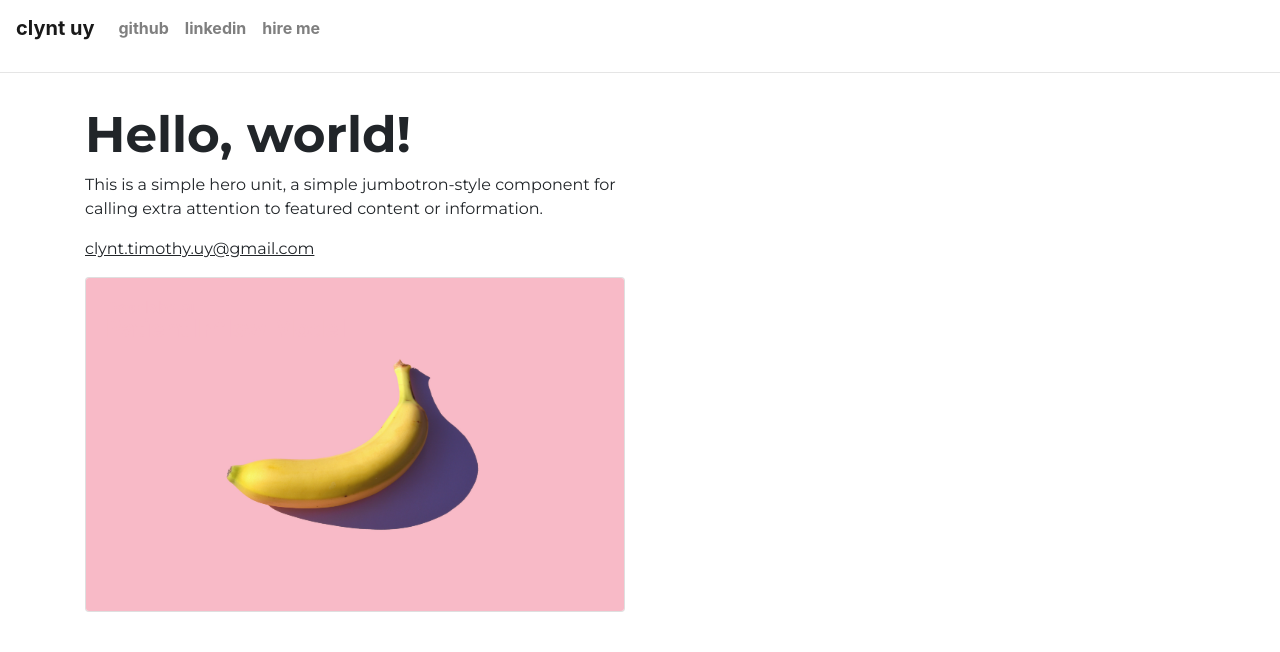
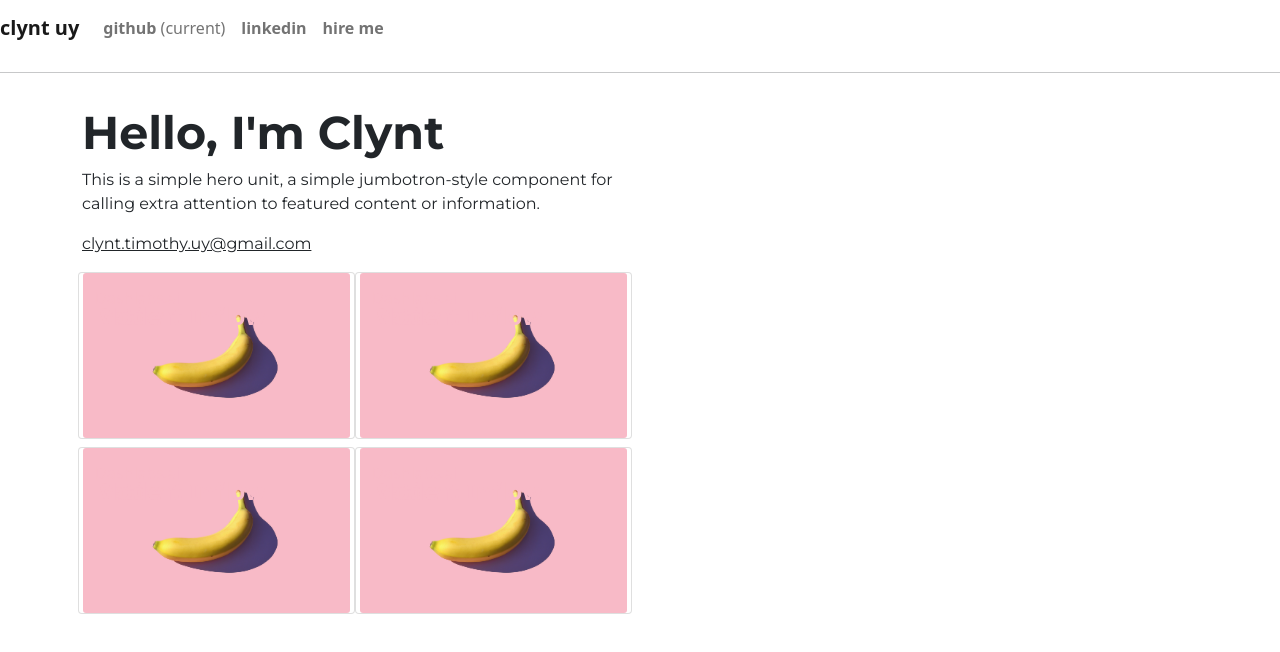
Before and after one commit to clyntu/clyntu.github.io, a plain HTML site: page index.html in a window 1280 px wide. Drawn offline with nearby package versions, Linux system fonts and the light colour scheme.

Commit message:
added data-bs-*

```diff
--- a/index.html
+++ b/index.html
@@ -8,17 +8,17 @@
   <link rel="preconnect" href="https://fonts.googleapis.com">
   <link rel="preconnect" href="https://fonts.gstatic.com" crossorigin>
   <link href="https://fonts.googleapis.com/css2?family=Montserrat:wght@400;700&display=swap" rel="stylesheet">
-  <link rel="stylesheet" href="https://maxcdn.bootstrapcdn.com/bootstrap/4.0.0/css/bootstrap.min.css" integrity="sha384-Gn5384xqQ1aoWXA+058RXPxPg6fy4IWvTNh0E263XmFcJlSAwiGgFAW/dAiS6JXm" crossorigin="anonymous">
+  <link href="https://cdn.jsdelivr.net/npm/bootstrap@5.0.2/dist/css/bootstrap.min.css" rel="stylesheet" integrity="sha384-EVSTQN3/azprG1Anm3QDgpJLIm9Nao0Yz1ztcQTwFspd3yD65VohhpuuCOmLASjC" crossorigin="anonymous">
   <script src="https://code.jquery.com/jquery-3.2.1.slim.min.js" integrity="sha384-KJ3o2DKtIkvYIK3UENzmM7KCkRr/rE9/Qpg6aAZGJwFDMVNA/GpGFF93hXpG5KkN" crossorigin="anonymous"></script>
   <script src="https://cdnjs.cloudflare.com/ajax/libs/popper.js/1.12.9/umd/popper.min.js" integrity="sha384-ApNbgh9B+Y1QKtv3Rn7W3mgPxhU9K/ScQsAP7hUibX39j7fakFPskvXusvfa0b4Q" crossorigin="anonymous"></script>
-  <script src="https://maxcdn.bootstrapcdn.com/bootstrap/4.0.0/js/bootstrap.min.js" integrity="sha384-JZR6Spejh4U02d8jOt6vLEHfe/JQGiRRSQQxSfFWpi1MquVdAyjUar5+76PVCmYl" crossorigin="anonymous"></script>
+  <script src="https://cdn.jsdelivr.net/npm/bootstrap@5.0.2/dist/js/bootstrap.bundle.min.js" integrity="sha384-MrcW6ZMFYlzcLA8Nl+NtUVF0sA7MsXsP1UyJoMp4YLEuNSfAP+JcXn/tWtIaxVXM" crossorigin="anonymous"></script>
   <link rel="stylesheet" href="style.css">
 </head>
 <body>
   <header>
     <nav class="navbar navbar-expand-lg navbar-light bg-transparent">
       <a class="navbar-brand" href="#"><strong>clynt uy</strong></a>
-      <button class="navbar-toggler" type="button" data-toggle="collapse" data-target="#navbarNavDropdown" aria-controls="navbarNavDropdown" aria-expanded="false" aria-label="Toggle navigation">
+      <button class="navbar-toggler" type="button" data-bs-toggle="collapse" data-bs-target="#navbarNavDropdown" aria-controls="navbarNavDropdown" aria-expanded="false" aria-label="Toggle navigation">
         <span class="navbar-toggler-icon"></span>
       </button>
       <div class="collapse navbar-collapse" id="navbarNavDropdown">
@@ -43,20 +43,46 @@
       <div class="row">
         <div class="col-lg-6 col-sm-12 mt-3">
           <section>
-              <h1>Hello, world!</h1>
+              <h1>Hello, I'm Clynt</h1>
               <p>This is a simple hero unit, a simple jumbotron-style component for calling extra attention to featured content or information.</p>
               <p><a href="mailto:clynt.timothy.uy@gmail.com"><u>clynt.timothy.uy@gmail.com</u></a></p>
           </section>
 
           <section>
-            <div class="card bg-white text-black">
-              <img src="banana.jpg" class="card-img" alt="">
-              <div class="card-img-overlay">
-                <h6 class="card-title">Dashlabs.ai</h6>
-                <h3 class="card-title"><strong>Patient Inflow Model</strong></h3>
+            <div class="row row-cols-1 row-cols-md-2 g-2">
+              <div class="card bg-white text-black">
+                <img src="banana.jpg" class="card-img" alt="">
+                <div class="card-img-overlay">
+                  <h6 class="card-title">Dashlabs.ai</h6>
+                  <h3 class="card-title"><strong>Patient Inflow Model</strong></h3>
+                </div>
+              </div>
+              <div class="card bg-white text-black">
+                <img src="banana.jpg" class="card-img" alt="">
+                <div class="card-img-overlay">
+                  <h6 class="card-title">Dashlabs.ai</h6>
+                  <h3 class="card-title"><strong>Patient Inflow Model</strong></h3>
+                </div>
+              </div>
+              <div class="card bg-white text-black">
+                <img src="banana.jpg" class="card-img" alt="">
+                <div class="card-img-overlay">
+                  <h6 class="card-title">Dashlabs.ai</h6>
+                  <h3 class="card-title"><strong>Patient Inflow Model</strong></h3>
+                </div>
+              </div>
+              <div class="card bg-white text-black">
+                <img src="banana.jpg" class="card-img" alt="">
+                <div class="card-img-overlay">
+                  <h6 class="card-title">Dashlabs.ai</h6>
+                  <h3 class="card-title"><strong>Patient Inflow Model</strong></h3>
+                </div>
               </div>
             </div>
           </section>
+
+
+
         </div>
       </div>
     </div>
@@ -65,5 +91,6 @@
 
 
 
+
 </body>
 </html>
--- a/style.css
+++ b/style.css
@@ -22,7 +22,7 @@ a, a:hover, a:focus, a:active {
 h1 {
     font-family: 'Montserrat', 'sans-serif';
     font-weight: bold;
-    font-size: 50px;
+    font-size: 46px;
 }
 
 h2 {
```
